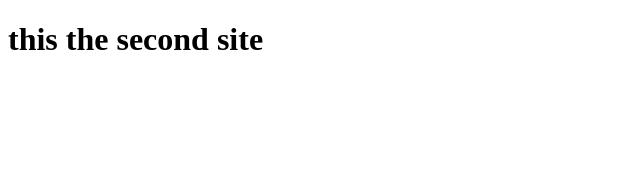
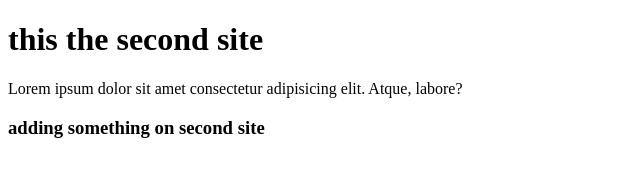
Before and after one commit to samsuzzaman1998/t-first-site, a plain HTML site: page second-site/index.html in a window 1280 px wide. Shown: the whole page, without its empty margins (0-640 px from the left). Drawn offline with Linux system fonts and the light colour scheme.

```diff
--- a/second-site/index.html
+++ b/second-site/index.html
@@ -8,5 +8,7 @@
   </head>
   <body>
     <h1>this the second site</h1>
+    <p>Lorem ipsum dolor sit amet consectetur adipisicing elit. Atque, labore?</p>
+    <h3>adding something on second site</h3>
   </body>
 </html>
```
Also changed, not shown: ss.png (added), 1 other file.
